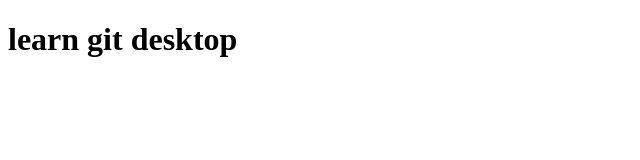
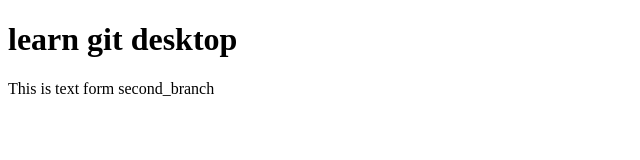
Before and after one commit to experiencedamn/desktoptest, a plain HTML site: page index.html in a window 1280 px wide. Shown: the whole page, without its empty margins (0-640 px from the left). Drawn offline with Linux system fonts and the light colour scheme.

Commit message:
add main and text
add main and text

```diff
--- a/index.html
+++ b/index.html
@@ -7,5 +7,8 @@
 </head>
 <body>
     <h1>learn git desktop</h1>
+    <main>
+        This is text form second_branch
+    </main>
 </body>
 </html>
```
